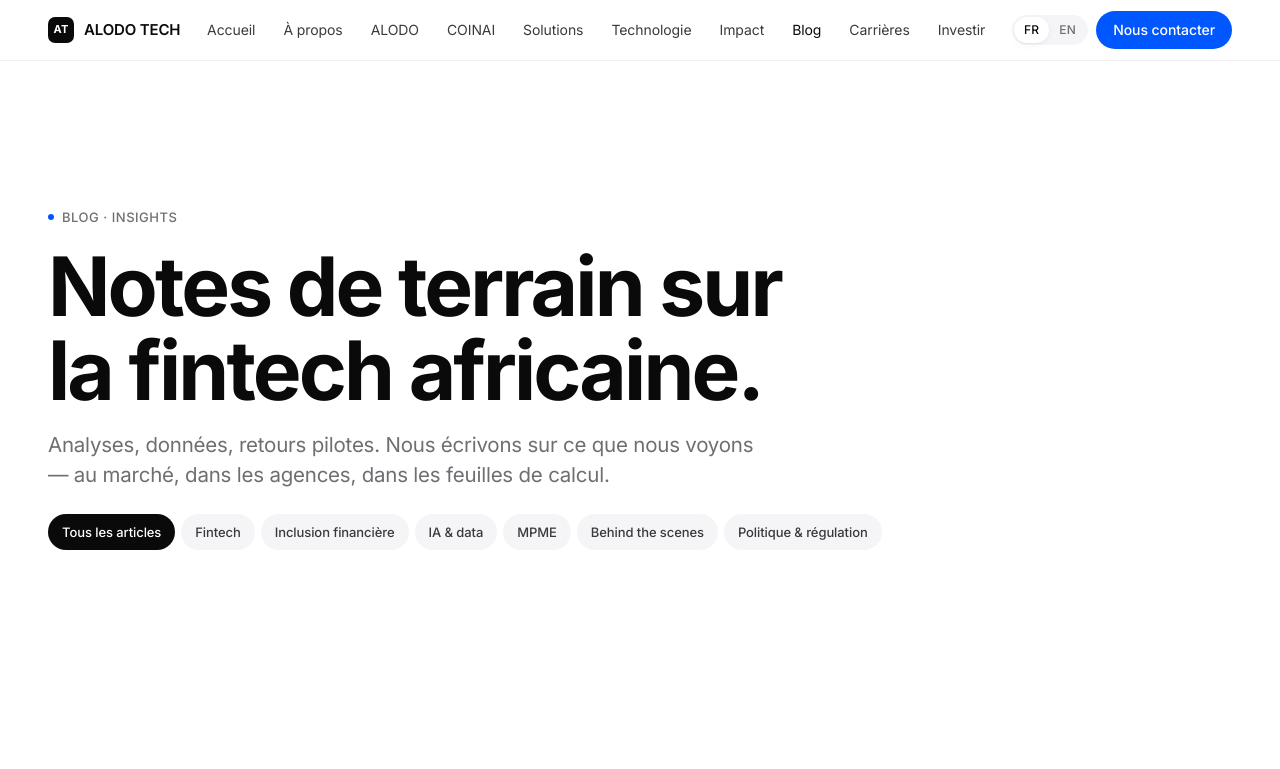
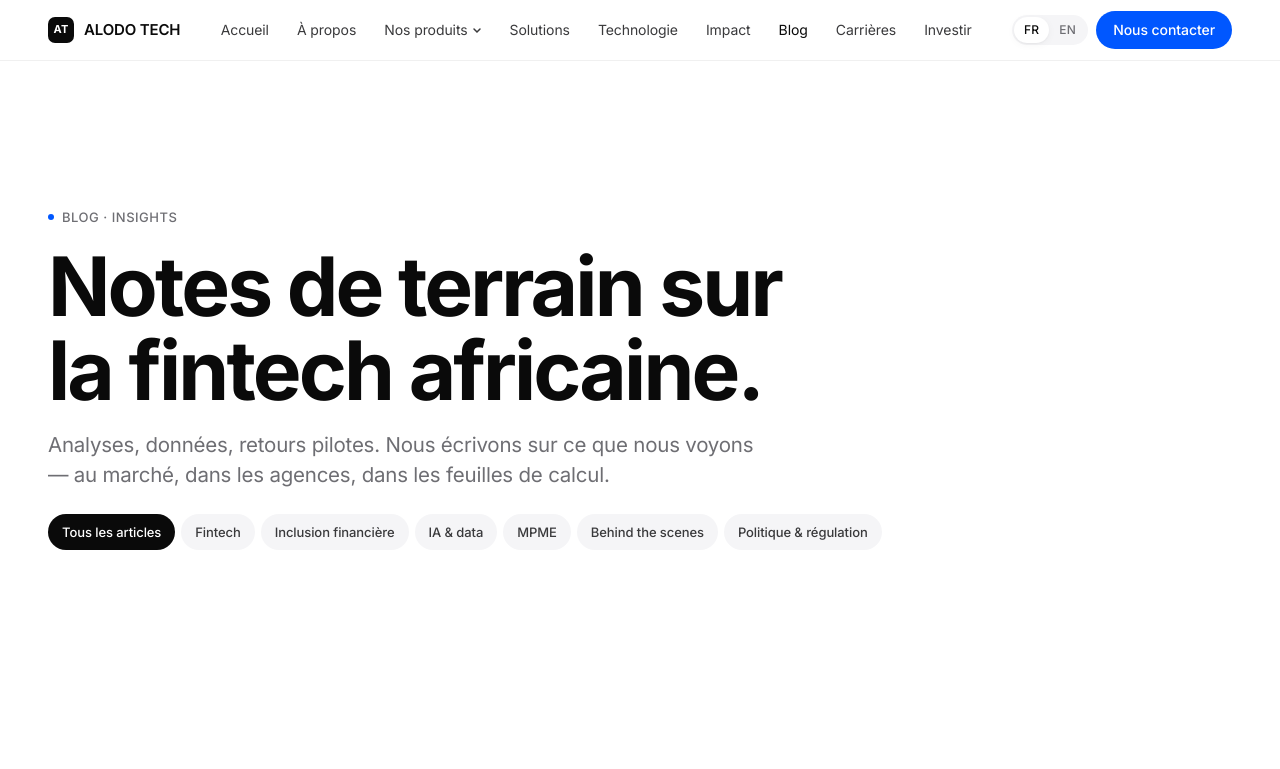
Before and after one commit to DANDJIGermain/alodo_tech_example, a Next.js app: page /blog in a window 1280 px wide. Shown: the top 769 px of the page. Built offline with nearby package versions, Linux system fonts and the light colour scheme.

Commit message:
feat: implement dropdown menu for products in navigation bar and update component styling scopes.

```diff
--- a/src/app/site.css
+++ b/src/app/site.css
@@ -271,6 +271,71 @@ section.tight { padding: calc(var(--section-y) * 0.6) 0; }
   box-shadow: var(--shadow-sm);
 }
 .nav-burger { display: none; background: transparent; border: 0; padding: 8px; }
+.nav-item-dropdown { position: relative; display: flex; align-items: center; }
+.nav-link-dropdown {
+  font-size: 14px;
+  color: var(--grey-700);
+  padding: 8px 12px;
+  border-radius: 8px;
+  transition: color .2s, background .2s;
+  cursor: pointer;
+  display: flex;
+  align-items: center;
+  gap: 4px;
+}
+.nav-link-dropdown:hover { color: var(--black); background: rgba(10,10,10,.04); }
+.nav-link-dropdown.active { color: var(--black); }
+.nav-link-dropdown .chevron { transition: transform .2s; }
+.nav-item-dropdown:hover .chevron { transform: rotate(180deg); }
+
+.nav-dropdown {
+  position: absolute;
+  top: 100%;
+  left: 0;
+  min-width: 180px;
+  background: var(--white);
+  border-radius: var(--r-md);
+  box-shadow: var(--shadow-lg);
+  border: 1px solid rgba(10,10,10,.06);
+  padding: 8px;
+  opacity: 0;
+  visibility: hidden;
+  transform: translateY(8px);
+  transition: all .25s var(--ease-out);
+}
+.nav-item-dropdown:hover .nav-dropdown {
+  opacity: 1;
+  visibility: visible;
+  transform: translateY(4px);
+}
+.nav-dropdown a {
+  display: block !important;
+  padding: 10px 16px !important;
+  font-size: 14px !important;
+  border-radius: var(--r-sm) !important;
+  white-space: nowrap;
+}
+.nav-dropdown a:hover {
+  background: var(--grey-50) !important;
+}
+
+@media (max-width: 900px) {
+  .nav-item-dropdown { flex-direction: column; align-items: stretch; }
+  .nav-link-dropdown { font-size: 17px; padding: 14px 12px; border-bottom: 1px solid var(--grey-100); border-radius: 0; justify-content: space-between; }
+  .nav-dropdown {
+    position: static;
+    opacity: 1;
+    visibility: visible;
+    transform: none;
+    box-shadow: none;
+    border: 0;
+    padding: 0 0 0 16px;
+    background: transparent;
+    display: flex;
+    flex-direction: column;
+  }
+  .nav-dropdown a { border-bottom: 1px solid var(--grey-100) !important; border-radius: 0 !important; }
+}
 
 @media (max-width: 900px) {
   .nav-links { display: none; }
--- a/src/components/Navbar.tsx
+++ b/src/components/Navbar.tsx
@@ -7,8 +7,14 @@ import { usePathname } from "next/navigation";
 const NAV_LINKS = [
   { href: "/", label: { fr: "Accueil", en: "Home" }, key: "home" },
   { href: "/about", label: { fr: "À propos", en: "About" }, key: "about" },
-  { href: "/products/alodo", label: { fr: "ALODO", en: "ALODO" }, key: "products" },
-  { href: "/products/coinai", label: { fr: "COINAI", en: "COINAI" }, key: "products" },
+  {
+    label: { fr: "Nos produits", en: "Our products" },
+    key: "products",
+    subLinks: [
+      { href: "/products/alodo", label: { fr: "ALODO", en: "ALODO" } },
+      { href: "/products/coinai", label: { fr: "COINAI", en: "COINAI" } },
+    ]
+  },
   { href: "/solutions", label: { fr: "Solutions", en: "Solutions" }, key: "solutions" },
   { href: "/technology", label: { fr: "Technologie", en: "Technology" }, key: "technology" },
   { href: "/impact", label: { fr: "Impact", en: "Impact" }, key: "impact" },
@@ -41,15 +47,36 @@ export default function Navbar({ activeKey }: { activeKey: string }) {
           <span>ALODO TECH</span>
         </Link>
         <div className="nav-links">
-          {NAV_LINKS.map((l) => (
+          {NAV_LINKS.map((l) => {
+            if ("subLinks" in l) {
+              return (
+                <div key={l.key} className="nav-item-dropdown">
+                  <span className={`nav-link-dropdown ${l.key === activeKey ? "active" : ""}`}>
+                    {l.label[lang as keyof typeof l.label]}
+                    <svg className="chevron" width="10" height="10" viewBox="0 0 10 10" fill="none" stroke="currentColor" strokeWidth="1.5" strokeLinecap="round">
+                      <path d="M2 4l3 3 3-3" />
+                    </svg>
+                  </span>
+                  <div className="nav-dropdown">
+                    {l.subLinks.map((sub) => (
+                      <Link key={sub.href} href={sub.href}>
+                        {sub.label[lang as keyof typeof sub.label]}
+                      </Link>
+                    ))}
+                  </div>
+                </div>
+              );
+            }
+            return (
               <Link
                 key={l.href}
-              href={l.href}
+                href={l.href as string}
                 className={l.key === activeKey ? "active" : ""}
               >
                 {l.label[lang as keyof typeof l.label]}
               </Link>
-          ))}
+            );
+          })}
         </div>
         <div className="nav-right">
           <div className="lang" role="group" aria-label="Language">
```
Also changed, not shown: src/app/products/coinai/coinai.css (+16 -16 lines). Lines whose indentation alone changed are shown as unchanged.
